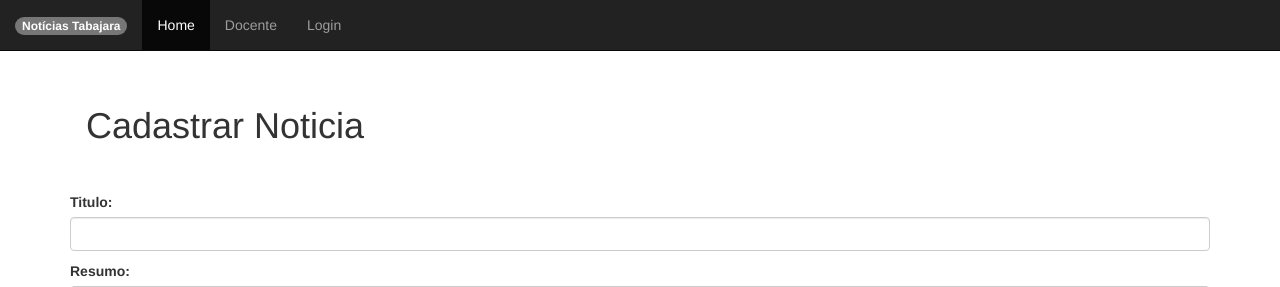
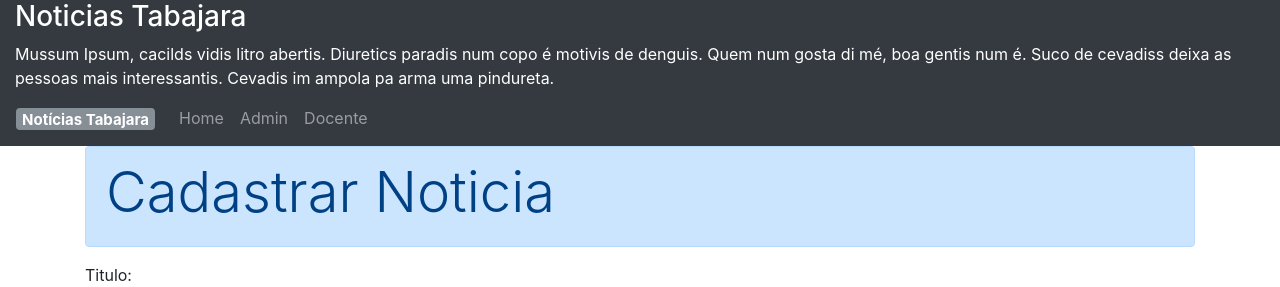
Before and after one commit to Claidson/DjangoNews, a Django app: page /cadastrarnoticia in a window 1280 px wide. Shown: the top 287 px of the page. Run offline with Django 3.2, Linux system fonts and the light colour scheme; some libraries are stand-ins or nearby versions.

Commit message:
Alterado menu

```diff
--- a/templates/NoticiasTabajara/base.html
+++ b/templates/NoticiasTabajara/base.html
@@ -7,30 +7,44 @@
     <meta name="description" content="">
     <meta name="author" content="">
     <link rel="icon" href="../../favicon.ico">
+    <script src="https://cdn.ckeditor.com/4.7.3/standard/ckeditor.js"></script>
+    <!-- <script src="https://maxcdn.bootstrapcdn.com/bootstrap/4.0.0-beta.2/js/bootstrap.min.js"></script>   -->
     <link rel="stylesheet" href="{% static 'css/main.css' %}">
-    <link rel="stylesheet" href="{% static 'css/bootstrap.min.css' %}">
-    <link rel="stylesheet" href="{% static 'css/offcanvas.css' %}">
-    <script src="https://cdn.ckeditor.com/4.7.3/standard/ckeditor.js"></script>
+    <link rel="stylesheet" href="https://maxcdn.bootstrapcdn.com/bootstrap/4.0.0-beta.2/css/bootstrap.min.css">
+    <!-- <link rel="stylesheet" href="{% static 'css/bootstrap.min.css' %}"> -->
+    <!-- <script src="{% static 'javascript/bootstrap.js' %}"></script> -->
+    <!-- <link rel="stylesheet" href="{% static 'css/offcanvas.css' %}"> -->
+    <!-- <script src="https://ajax.googleapis.com/ajax/libs/jquery/3.2.1/jquery.min.js"></script> -->
+
     <title>Notícias Tabajara</title>
 
 </head>
 
 <body>
-    <nav class="navbar navbar-inverse navbar-fixed-top">
-        <div class="container-fluid">
-            <div class="navbar-header">
-                <a class="navbar-brand" href="#"><span class="badge badge-secondary">Notícias Tabajara</span></a>
-            </div>
-            <ul class="nav navbar-nav">
-                <li class="active"><a href="{% url 'index' %}">Home</a></li>
-                {% if user.is_authenticated %}
-                <li><a href="{% url 'cad' %}">Cadastro</a></li>
-                {% endif %}
-                <li><a href="http://docente.lages.ifsc.edu.br" target="blank">Docente</a></li>
-                <li><a href="admin">Login</a></li>
+
+
+    <div class="container-fluid bg-dark text-white" style="margin-bottom:-16px" >
+            <h3>Noticias Tabajara</h3>
+            <p class="bg-dark text-white">Mussum Ipsum, cacilds vidis litro abertis. Diuretics paradis num copo é motivis de denguis. Quem num gosta di mé, boa gentis num é. Suco de cevadiss deixa as pessoas mais interessantis. Cevadis im ampola pa arma uma pindureta. </p>
+
+        </div>
+          <nav class="navbar navbar-expand-sm bg-dark navbar-dark sticky-top">
+            <a class="navbar-brand" href="#"><span class="badge badge-secondary">Notícias Tabajara</span></a></a>
+            <ul class="navbar-nav">
+              <li class="nav-item">
+                <a class="nav-link" href="{% url 'index' %}">Home</a>
+              </li>
+              {% if user.is_authenticated %}
+              <li class="nav-item"><a class="nav-link" href="{% url 'cad' %}">Cadastro</a></li>
+              {% endif %}
+              <li class="nav-item">
+                    <a class="nav-link" href="admin" target="blank">Admin</a>
+              </li>
+              <li class="nav-item">
+                    <a class="nav-link" href="http://docente.lages.ifsc.edu.br" target="blank">Docente</a>
+              </li>
             </ul>
-        </div>
-    </nav>
+          </nav>
     {% block body_block %} {% endblock %}
 </body>
 
```
Also changed, not shown: NoticiasTabajara/migrations/0004_auto_20171110_1602.py (added), db.sqlite3, static/images/fotos/2017/11/10/wallpaper_1366x768_workstation.jpg (added), static/images/fotos/2017/11/10/wallpaper_1366x768_workstation_N5OxUlg.jpg (added), 1 other file.
